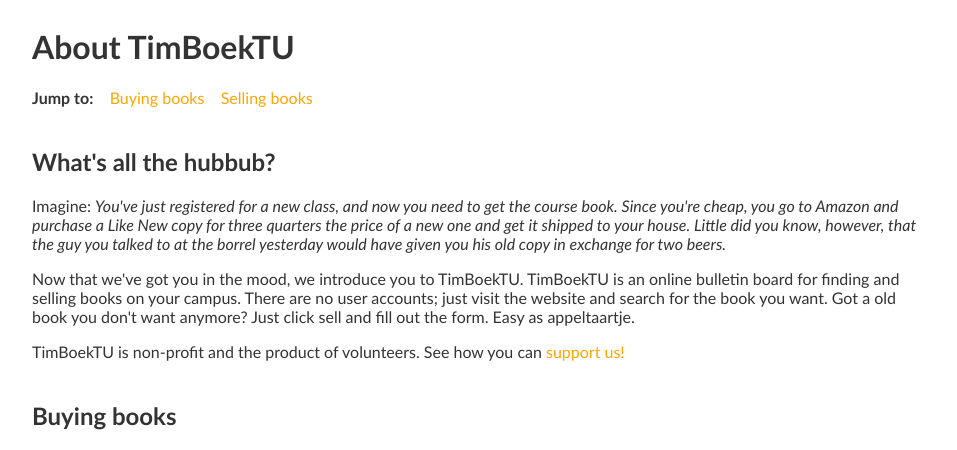
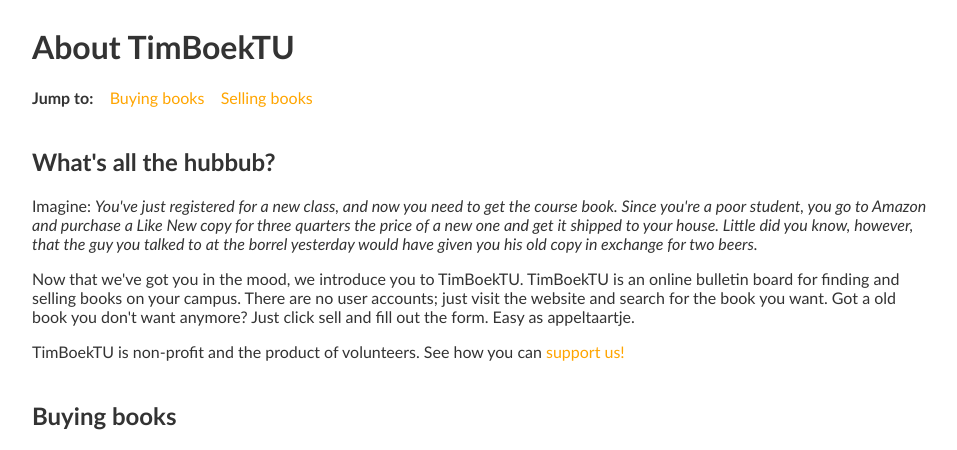
Before and after one commit to phoxicle/timboektu, a Django app: page /about/ in a window 1280 px wide. Shown: the part 149-599 px from the top of the page, without its empty margins (158-1115 px from the left). Run offline with Django 3.2, Linux system fonts and the light colour scheme; parts of the project's set-up code (start-up, migrations or seed data) failed here and were passed over.

Commit message:
Updating about copy, sorting deparments by title

```diff
--- a/timboektu/books/models.py
+++ b/timboektu/books/models.py
@@ -11,6 +11,9 @@
 
 class Department(models.Model):
     title = models.CharField(max_length=100)
+
+    class Meta:
+        ordering = ['title']
 
     def __unicode__(self):
         return self.title
--- a/timboektu/templates/about.html
+++ b/timboektu/templates/about.html
@@ -9,7 +9,7 @@
 
 <h2>What's all the hubbub?</h2>
 <p>Imagine: <em>You've just registered for a new class, and now you need to get the course book.
-Since you're cheap, you go to Amazon and purchase a Like New copy for three quarters the price
+Since you're a poor student, you go to Amazon and purchase a Like New copy for three quarters the price
 of a new one and get it shipped to your house. Little did you know, however, that the guy you talked to at the borrel yesterday
 would have given you his old copy in exchange for two beers.</em></p>
 <p>Now that we've got you in the mood, we introduce you to TimBoekTU. TimBoekTU is an online
```
